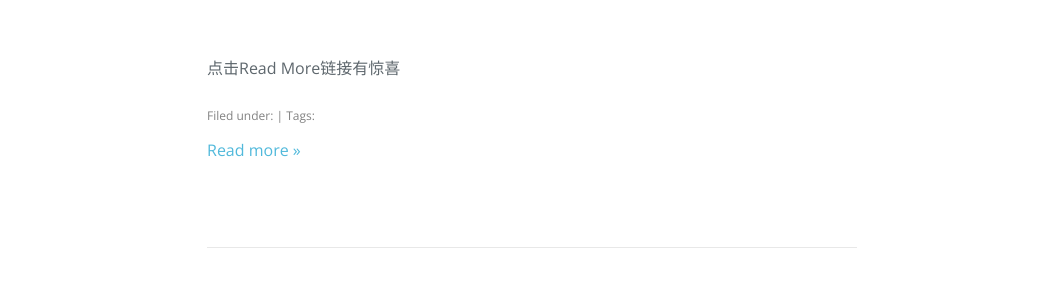
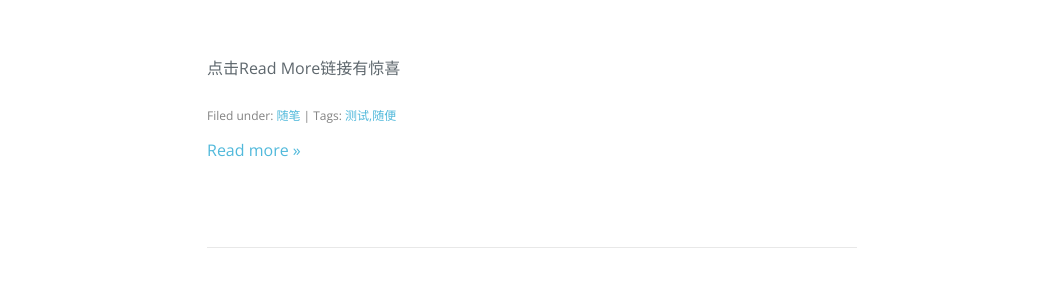
Before and after one commit to diaoyinlong/blog, a Jekyll site: the page built from index.html, in a window 1280 px wide. Shown: the part 363-663 px from the top of the page, without its empty margins (108-1171 px from the left). Built offline with Jekyll 4.4.1, drawn with Linux system fonts in a browser that asks for light colours; nearby versions of some CDN libraries; the list of posts is cut into pages by our own code.

Commit message:
Update My First Blog

```diff
--- a/_posts/2017-03-15-My First Blog.md
+++ b/_posts/2017-03-15-My First Blog.md
@@ -1,10 +1,11 @@
 ---
 title: My First Blog
 layout: post
-categories: ''
-tags: ''
+categories: 随笔
+tags: '测试,随便'
 ---
 # Test it
 点击Read More链接有惊喜
 
+
 ![Image Title](http://stock.591hx.com/images/hnimg/20160830/25/14529763454957798017.jpg)
```
